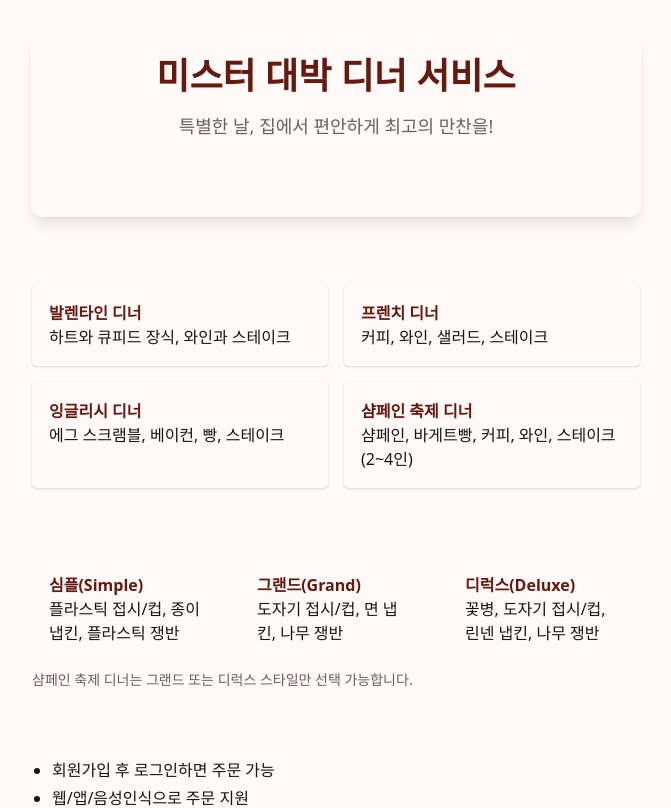
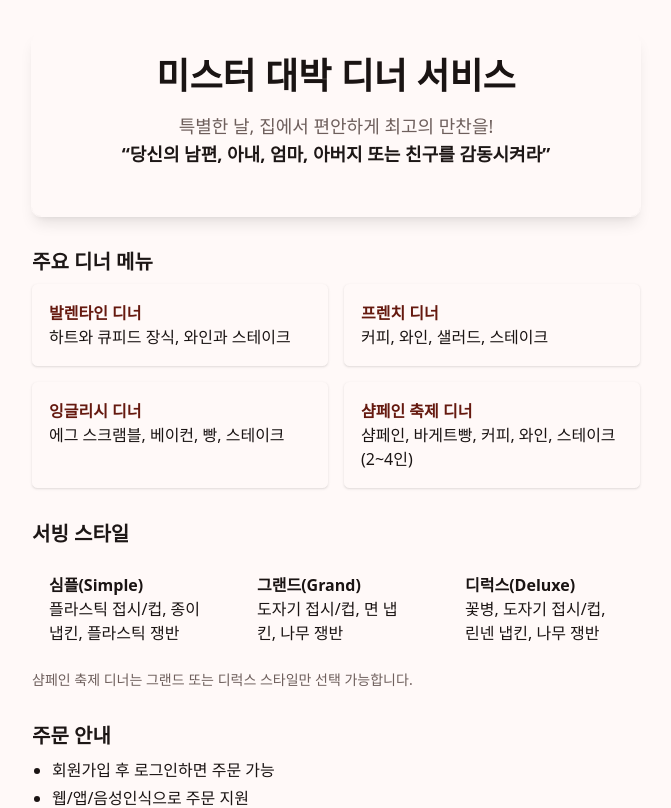
Before and after one commit to UOS-SE-DELIVERY/delivery-web, a React (Vite) app: page / in a window 1280 px wide. Shown: the top 808 px of the page, without its empty margins (304-975 px from the left). Built offline with nearby package versions, Linux system fonts and the light colour scheme.

Commit message:
feat: update Home component styles for improved consistency and readability

```diff
--- a/src/routes/pages/Home.tsx
+++ b/src/routes/pages/Home.tsx
@@ -2,19 +2,19 @@ export function Home() {
   return (
     <main className="mx-auto max-w-2xl p-8">
       <div className="bg-card outline-border dark:bg-card dark:outline-border/10 animate-fade-in mb-8 rounded-xl p-6 shadow-lg outline dark:shadow-none dark:-outline-offset-1">
-        <h1 className="text-primary mb-4 text-center text-4xl font-bold">
+        <h1 className="mb-4 text-center text-4xl font-bold">
           미스터 대박 디너 서비스
         </h1>
         <p className="text-muted-foreground mb-6 text-center text-lg">
           특별한 날, 집에서 편안하게 최고의 만찬을!
           <br />
-          <span className="text-accent font-semibold">
+          <span className="text-accent-foreground font-semibold">
             “당신의 남편, 아내, 엄마, 아버지 또는 친구를 감동시켜라”
           </span>
         </p>
       </div>
       <section className="mb-8">
-        <h2 className="text-secondary mb-2 text-xl font-semibold">
+        <h2 className="text-secondary-foreground mb-2 text-xl font-semibold">
           주요 디너 메뉴
         </h2>
         <ul className="grid gap-4 sm:grid-cols-2">
@@ -41,22 +41,22 @@ export function Home() {
         </ul>
       </section>
       <section className="mb-8">
-        <h2 className="text-secondary mb-2 text-xl font-semibold">
+        <h2 className="text-secondary-foreground mb-2 text-xl font-semibold">
           서빙 스타일
         </h2>
         <ul className="grid gap-4 sm:grid-cols-3">
           <li className="bg-muted border-border rounded-lg border p-4">
-            <span className="text-primary font-bold">심플(Simple)</span>
+            <span className="font-bold">심플(Simple)</span>
             <br />
             플라스틱 접시/컵, 종이 냅킨, 플라스틱 쟁반
           </li>
           <li className="bg-muted border-border rounded-lg border p-4">
-            <span className="text-primary font-bold">그랜드(Grand)</span>
+            <span className="font-bold">그랜드(Grand)</span>
             <br />
             도자기 접시/컵, 면 냅킨, 나무 쟁반
           </li>
           <li className="bg-muted border-border rounded-lg border p-4">
-            <span className="text-primary font-bold">디럭스(Deluxe)</span>
+            <span className="font-bold">디럭스(Deluxe)</span>
             <br />
             꽃병, 도자기 접시/컵, 린넨 냅킨, 나무 쟁반
           </li>
@@ -66,7 +66,9 @@ export function Home() {
         </p>
       </section>
       <section className="mb-8">
-        <h2 className="text-secondary mb-2 text-xl font-semibold">주문 안내</h2>
+        <h2 className="text-secondary-foreground mb-2 text-xl font-semibold">
+          주문 안내
+        </h2>
         <ul className="text-foreground list-disc space-y-1 pl-5">
           <li>회원가입 후 로그인하면 주문 가능</li>
           <li>웹/앱/음성인식으로 주문 지원</li>
@@ -75,7 +77,9 @@ export function Home() {
         </ul>
       </section>
       <section className="mb-8">
-        <h2 className="text-secondary mb-2 text-xl font-semibold">회원 혜택</h2>
+        <h2 className="text-secondary-foreground mb-2 text-xl font-semibold">
+          회원 혜택
+        </h2>
         <ul className="text-foreground list-disc space-y-1 pl-5">
           <li>단골 고객 할인 제공</li>
           <li>주문 시 주소, 연락처 등 자동 입력</li>
```
